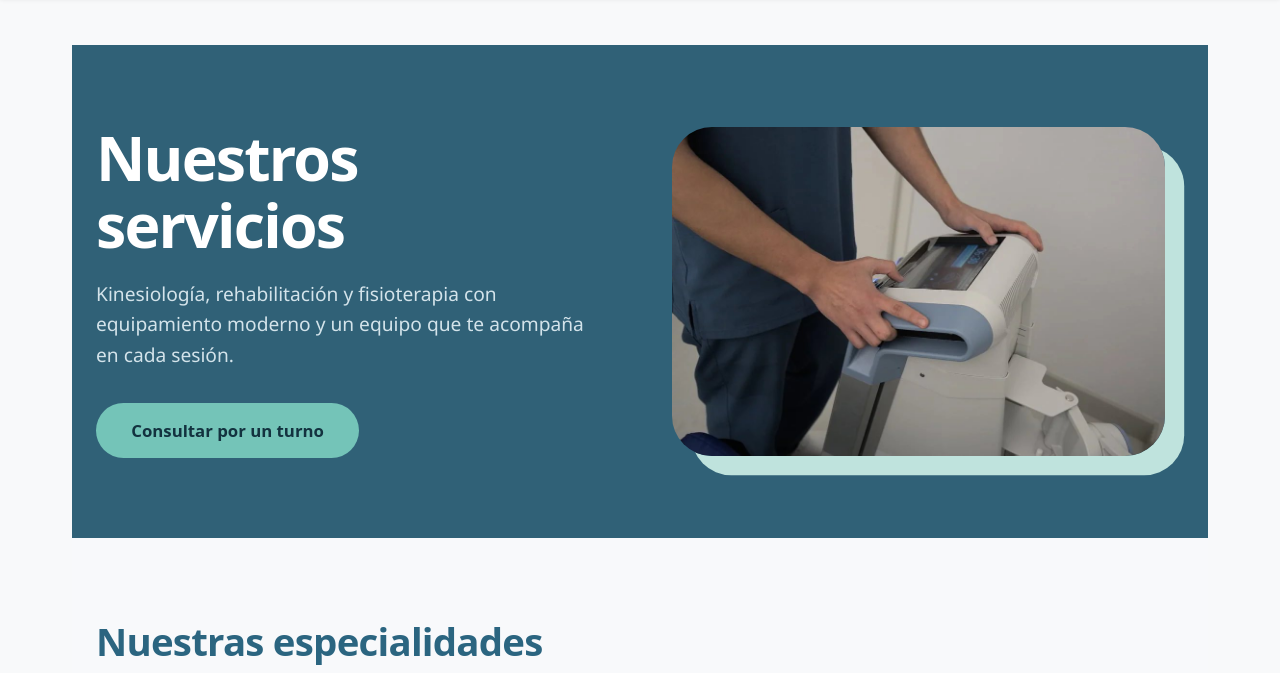
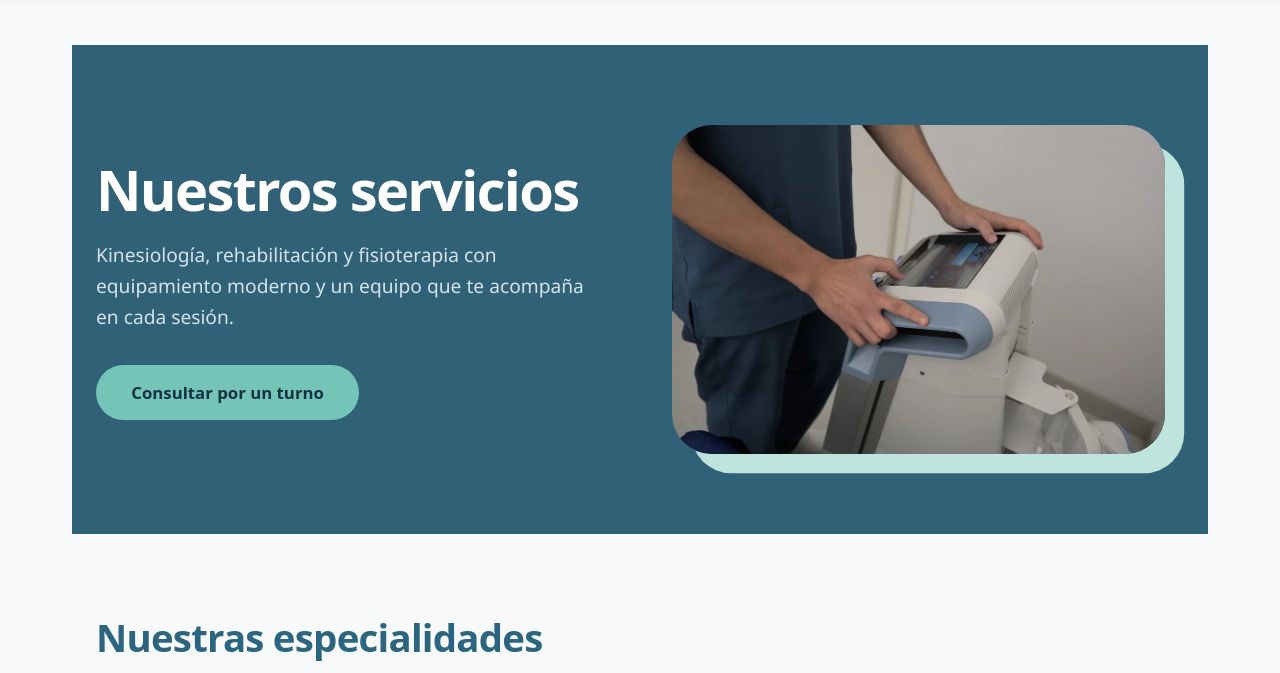
Before and after one commit to SebasVr2006/TP_visualizacion, a plain HTML site: page html/servicios.html in a window 1280 px wide. Shown: the part 78-751 px from the top of the page. Drawn offline with Linux system fonts and the light colour scheme.

Commit message:
Fix titulo nuestros servicios

```diff
--- a/css/servicios.css
+++ b/css/servicios.css
@@ -31,7 +31,7 @@
 /* Portada */
 .sv-hero { background: var(--azul); color: #fff; padding: 3.5rem 0; }
 .sv-hero .sv-contenedor { display: grid; gap: 2.5rem; align-items: center; }
-.sv-hero h1 { font: 800 clamp(2.4rem, 6vw, 3.8rem)/1.1 var(--titulos); letter-spacing: -.03em; margin-bottom: 1.25rem; }
+.sv-hero h1 { font: 800 clamp(2.5em, 6vw, 3.5rem)/1.1 var(--titulos); letter-spacing: -.03em; margin-bottom: 1.25rem; }
 .sv-hero p { font-size: 1.2rem; color: #d3e3ea; max-width: 34rem; margin-bottom: 2rem; }
 .sv-hero img { display: block; height: auto; width: calc(100% - .7rem); aspect-ratio: 3/2; object-fit: cover; border-radius: 1.75rem; box-shadow: .7rem .7rem 0 #bfe3dd; }
 
```
